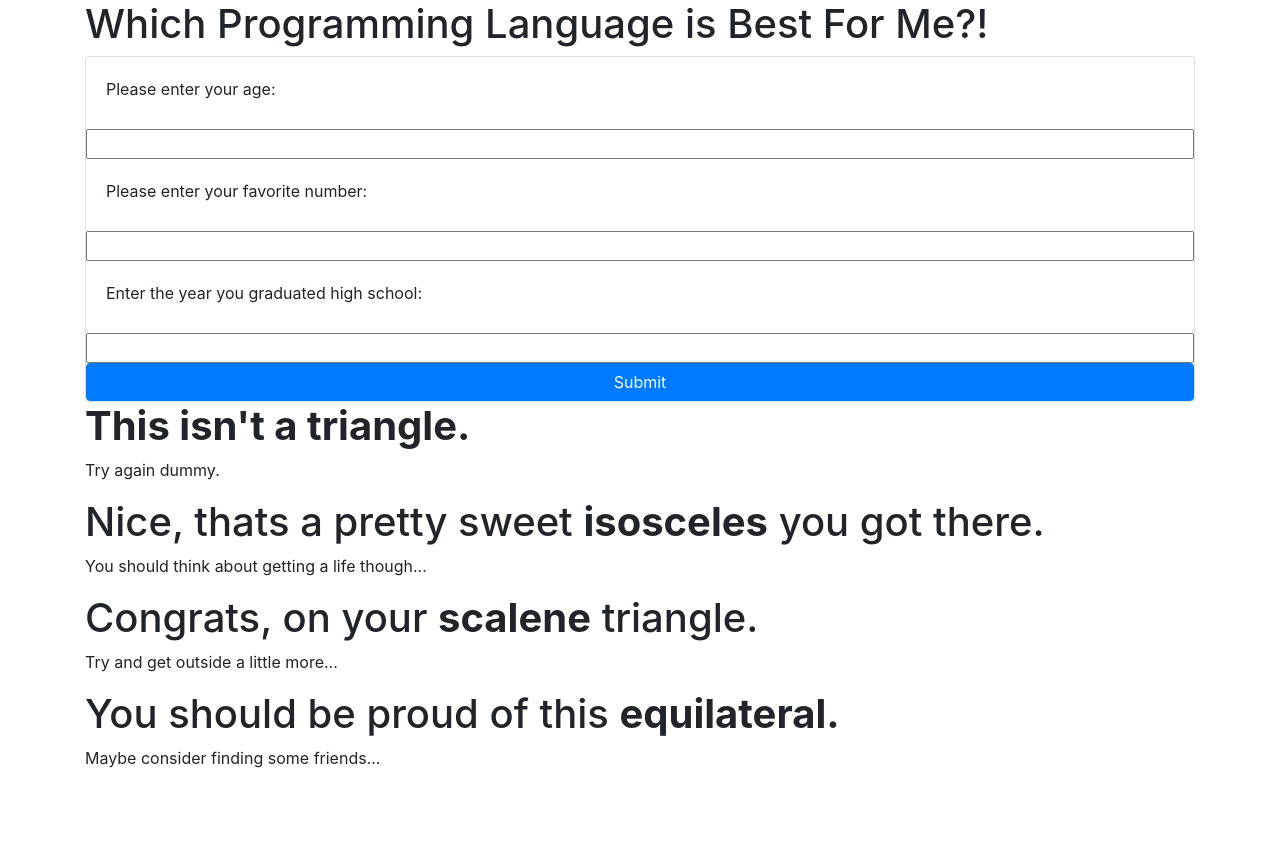
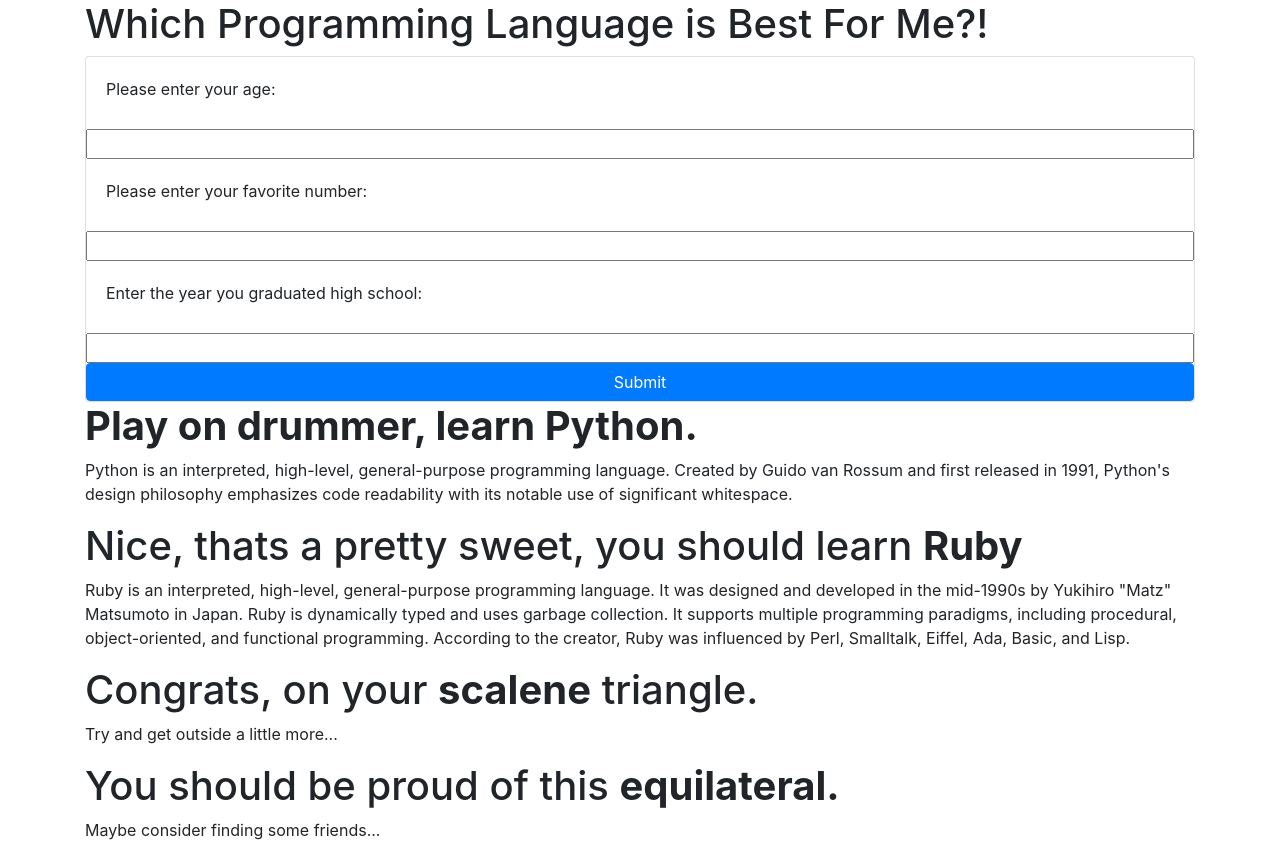
Before and after one commit to freiland/language-suggest, a plain HTML site: page index.html in a window 1280 px wide. Before the commit the page ends 800 px from the top, so only its background shows below. Drawn offline with Linux system fonts and the light colour scheme.

Commit message:
add result for python and ruby

```diff
--- a/index.html
+++ b/index.html
@@ -22,15 +22,17 @@
     <button type="submit" class="btn btn-primary">Submit</button>
   </form>
     <div id="python">
-      <h1><strong>This isn't a triangle.</strong></h1>
+      <h1><strong>Play on drummer, learn Python.</strong></h1>
 
-      <p>Try again dummy.</p>
+      <p>Python is an interpreted, high-level, general-purpose programming language. Created by Guido van Rossum and first released in 1991, Python's design philosophy emphasizes code readability with its notable use of significant whitespace.</p>
     </div>
 
     <div id="ruby">
-      <h1>Nice, thats a pretty sweet <strong>isosceles</strong> you got there.</h1>
+      <h1>Nice, thats a pretty sweet, you should learn  <strong>Ruby</strong></h1>
 
-      <p>You should think about getting a life though...</p>
+      <p>Ruby is an interpreted, high-level, general-purpose programming language. It was designed and developed in the mid-1990s by Yukihiro "Matz" Matsumoto in Japan.
+
+        Ruby is dynamically typed and uses garbage collection. It supports multiple programming paradigms, including procedural, object-oriented, and functional programming. According to the creator, Ruby was influenced by Perl, Smalltalk, Eiffel, Ada, Basic, and Lisp.</p>
     </div>
 
     <div id="go">
```
